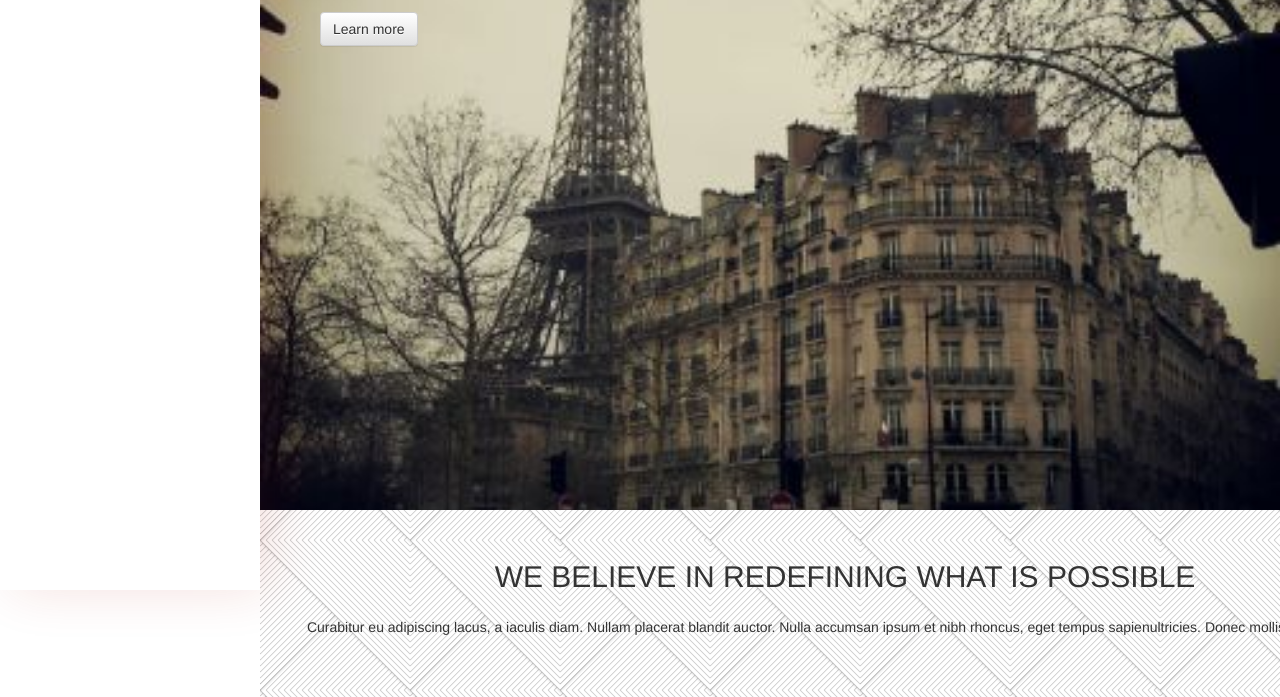
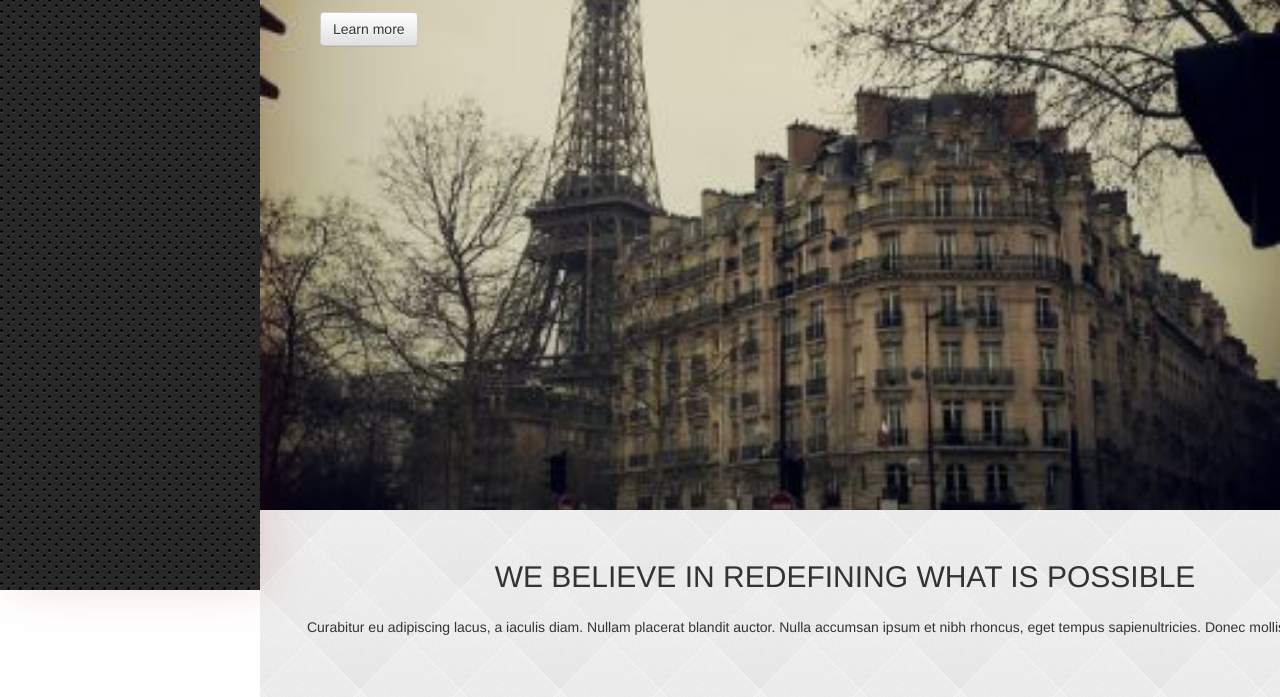
Before and after one commit to udoyen/pari-1, a plain HTML site: page index.html in a window 1280 px wide. Shown: the part 210-907 px from the top of the page. Drawn offline with Linux system fonts and the light colour scheme.

Commit message:
menu background changed

```diff
--- a/assets/css/styles.css
+++ b/assets/css/styles.css
@@ -19,6 +19,12 @@ p{
 }
 
 .page-wrapper{
-  background-image:url('../../assets/img/diagonal_striped_brick.png');
+  background-image:url('../../assets/img/diamond_upholstery.png');
   background-repeat:repeat;
 }
+
+header > #page-left{
+  background-image: url('../../assets/img/carbon_fibre.png');
+  background-repeat: repeat;
+  background-origin: border-box;
+}
```
